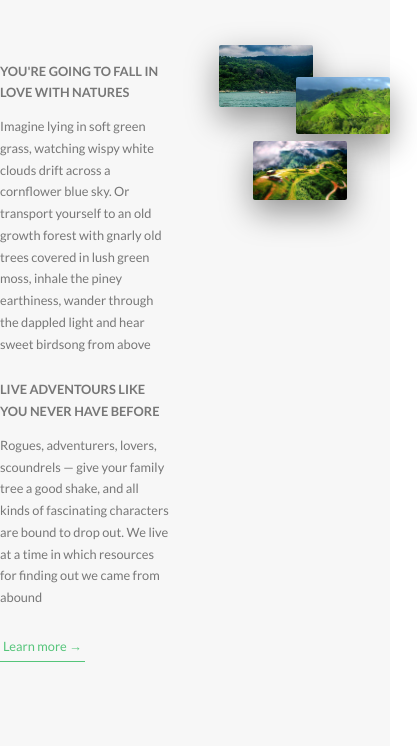
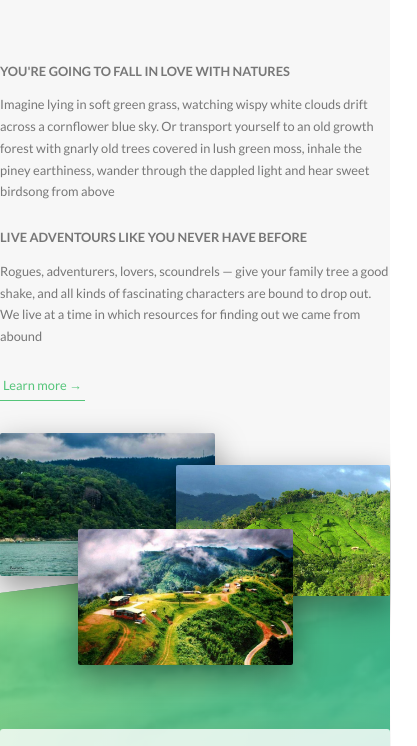
Before and after one commit to shaonkabir8/natours, a website: page index.html in a window 390 px wide. Shown: the part 820-1566 px from the top of the page, 417 px wide, since content can reach past the window. Drawn offline with Linux system fonts and the light colour scheme.

Commit message:
refactor(Responsive): update Grid calculation responsive for both Row and Column

```diff
--- a/sass/abstracts/_variables.scss
+++ b/sass/abstracts/_variables.scss
@@ -20,4 +20,5 @@ $color-black: #000;
 // GRID-LAYOUT
 $grid-width: 114rem;
 $gutter-vertical: 8rem;
+$gutter-vertical-small: 6rem;
 $gutter-horizontal: 6rem;
--- a/sass/layout/_grid.scss
+++ b/sass/layout/_grid.scss
@@ -5,6 +5,13 @@
     &:not(:last-child) {
         margin-bottom: $gutter-vertical;
 
+        @include respond(tablet) {
+            margin-bottom: $gutter-vertical-small;
+        }
+    }
+
+    @include respond(tablet) {
+        max-width: 50rem;
     }
 
     @include clearfix;
@@ -14,6 +21,15 @@
 
         &:not(:last-child) {
             margin-right: $gutter-horizontal;
+
+            @include respond(tablet) {
+                margin-right: 0;
+                margin-bottom: $gutter-vertical-small;
+            }
+        }
+
+        @include respond(tablet) {
+            width: 100% !important;
         }
     }
 
```
Also changed, not shown: css/style.css.
